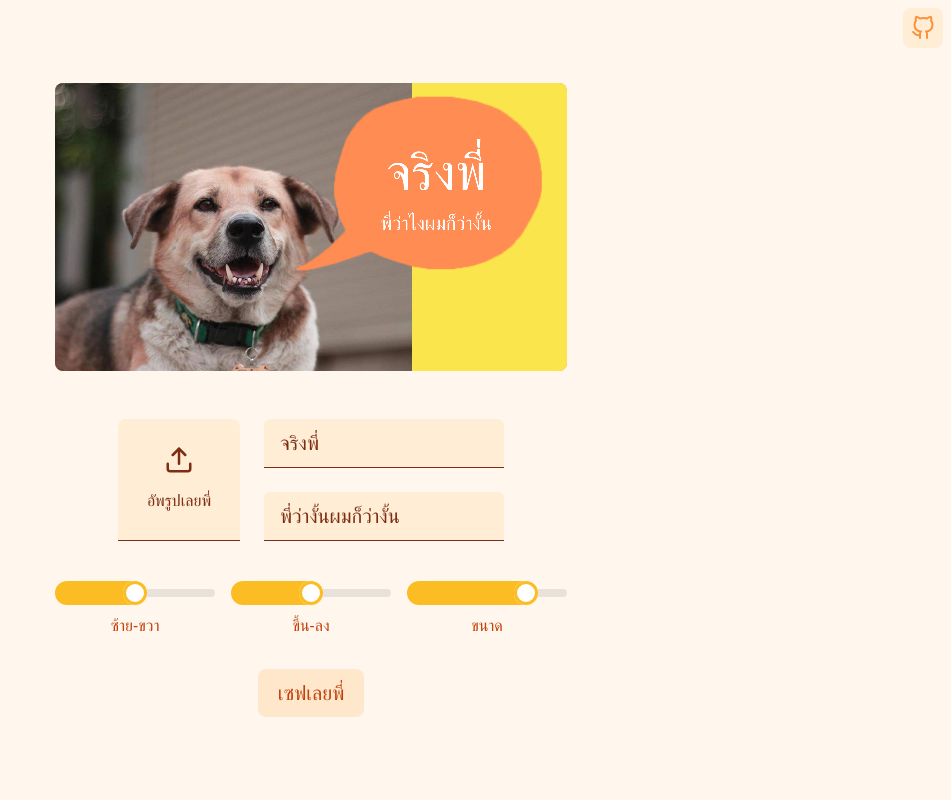
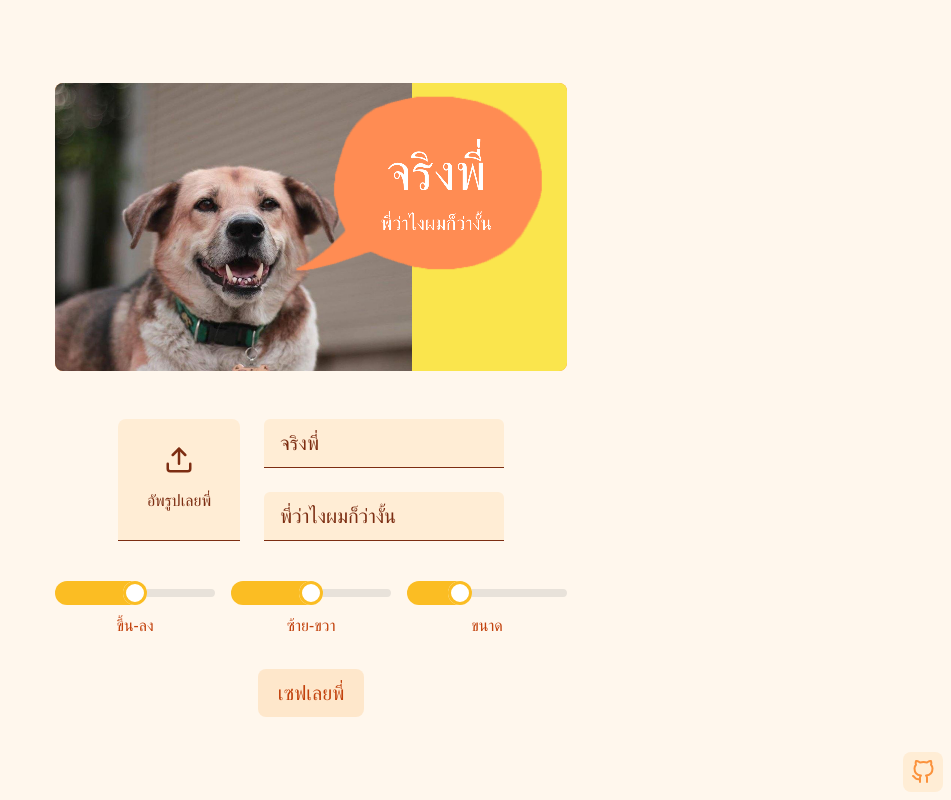
Before and after one commit to SaltyAom/jing-p, a website built with Vite: page index.html in a window 1280 px wide. Shown: the whole page, without its empty margins (329-1280 px from the left). Built offline with nearby package versions, Linux system fonts and the light colour scheme.

Commit message:
:tada: feat: init

```diff
--- a/index.html
+++ b/index.html
@@ -72,15 +72,29 @@
                     <input
                         id="caption"
                         class="field"
-                        value="พี่ว่างั้นผมก็ว่างั้น"
-                        placeholder="พี่ว่างั้นผมก็ว่างั้น"
+                        value="พี่ว่าไงผมก็ว่างั้น"
+                        placeholder="พี่ว่าไงผมก็ว่างั้น"
                     />
                 </section>
             </section>
 
             <section
-                class="flex flex-col sm:flex-row justify-between gap-4 mt-6 w-full max-w-lg"
+                class="flex flex-col-reverse sm:flex-row justify-between gap-4 mt-6 w-full max-w-lg"
             >
+                <label
+                    class="flex flex-col-reverse justify-center items-center gap-2 w-full text-base text-orange-700"
+                >
+                    ขึ้น-ลง
+                    <input
+                        id="y"
+                        class="range range-warning"
+                        type="range"
+                        min="-540"
+                        max="540"
+                        step="5"
+                    />
+                </label>
+
                 <label
                     class="flex flex-col-reverse justify-center items-center gap-2 w-full text-base text-orange-700"
                 >
@@ -98,27 +112,13 @@
                 <label
                     class="flex flex-col-reverse justify-center items-center gap-2 w-full text-base text-orange-700"
                 >
-                    ขึ้น-ลง
-                    <input
-                        id="y"
-                        class="range range-warning"
-                        type="range"
-                        min="-540"
-                        max="540"
-                        step="5"
-                    />
-                </label>
-
-                <label
-                    class="flex flex-col-reverse justify-center items-center gap-2 w-full text-base text-orange-700"
-                >
                     ขนาด
                     <input
                         id="scale"
                         class="range range-warning"
                         type="range"
-                        min="0.5"
-                        max="2"
+                        min="0.25"
+                        max="5"
                         value="1.675"
                         step="0.025"
                     />
@@ -131,7 +131,7 @@
         <a
             href="https://github.com/saltyaom/jing-p"
             target="_blank"
-            class="absolute top-2 right-2 text-orange-400 bg-orange-100 p-2 rounded-lg"
+            class="absolute bottom-2 right-2 text-orange-400 bg-orange-100 p-2 rounded-lg"
         >
             <svg
                 xmlns="http://www.w3.org/2000/svg"
```
